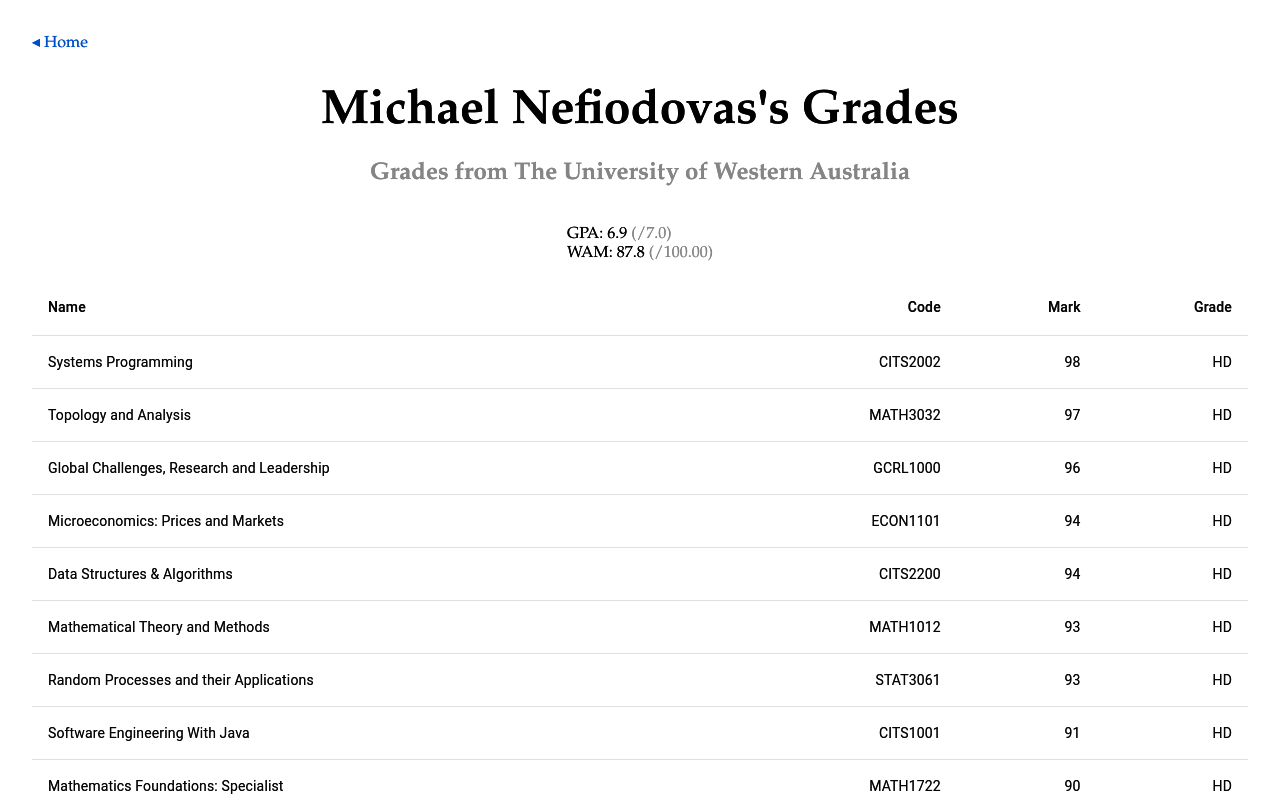
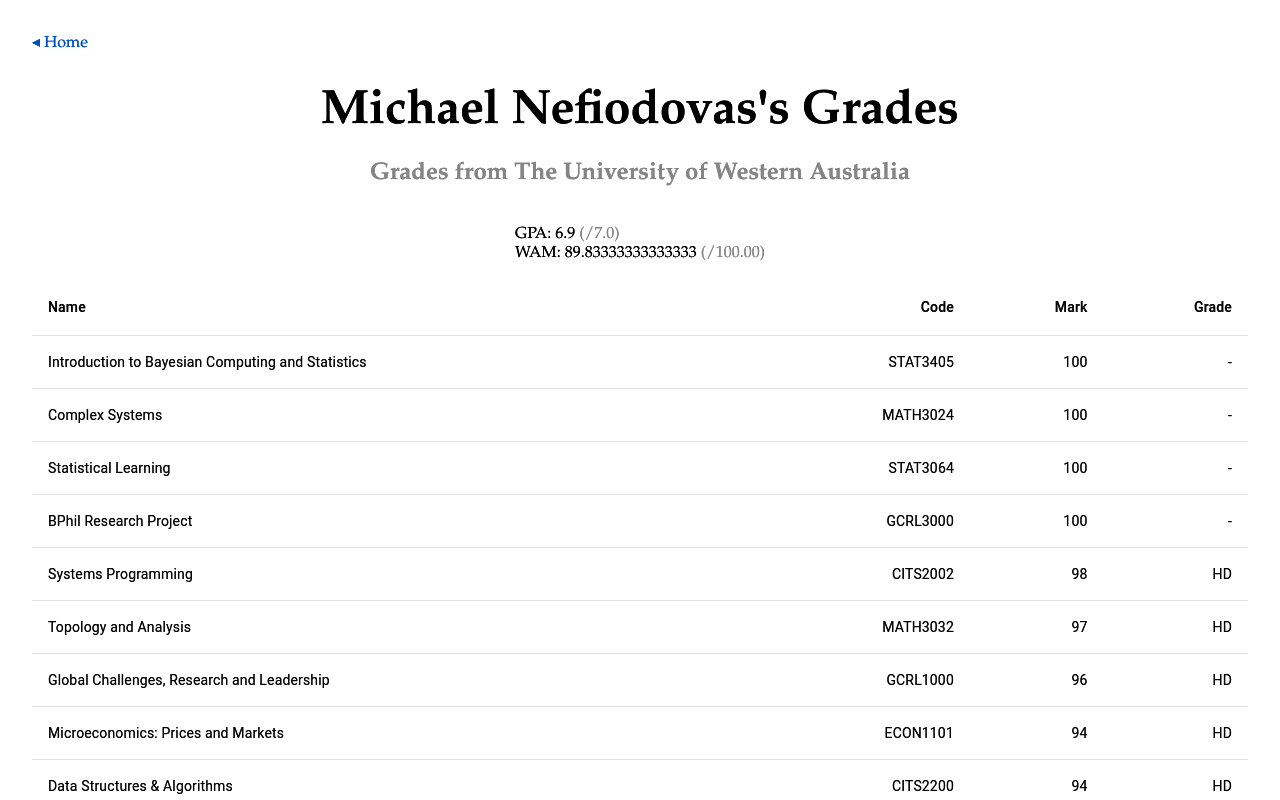
Before and after one commit to MouseAndKeyboard/nefsite, a Next.js app: page /grades in a window 1280 px wide. Shown: the top 800 px of the page. Built offline with nearby package versions, Linux system fonts and the light colour scheme.

Commit message:
updated grades to have 2022s2 units

```diff
--- a/components/data/grades.js
+++ b/components/data/grades.js
@@ -36,4 +36,9 @@
   createData("Random Processes and their Applications", "STAT3061", 93, "HD"),
   createData("Natural Langugage Processing", "CITS4012", 85, "HD"),
   createData("Algebraic Structures and Symmetry", "MATH3031", 90, "HD"),
+
+  createData("Introduction to Bayesian Computing and Statistics", "STAT3405", 100, "-"),
+  createData("Complex Systems", "MATH3024", 100, "-"),
+  createData("Statistical Learning", "STAT3064", 100, "-"),
+  createData("BPhil Research Project", "GCRL3000", 100, "-")
 ]
```
